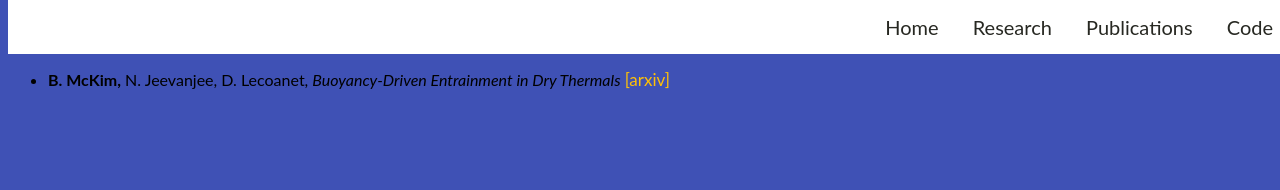
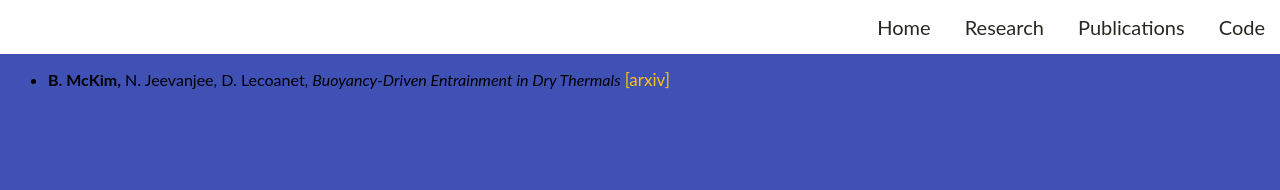
Before and after one commit to mckimb/mckimb.github.io, a Jekyll site: the page built from papers/index.html, in a window 1280 px wide. Shown: the top 190 px of the page. Built offline with Jekyll 4.4.1, drawn with Linux system fonts in a browser that asks for light colours.

Commit message:
Update main.css

```diff
--- a/css/main.css
+++ b/css/main.css
@@ -185,8 +185,8 @@
     \\ padding:0;
     text-align:right;
     top: 0;
-    \\ left: 0;
-    \\ right: 0;
+    left: 0;
+    right: 0;
 }
 
 .topnav li{
```
